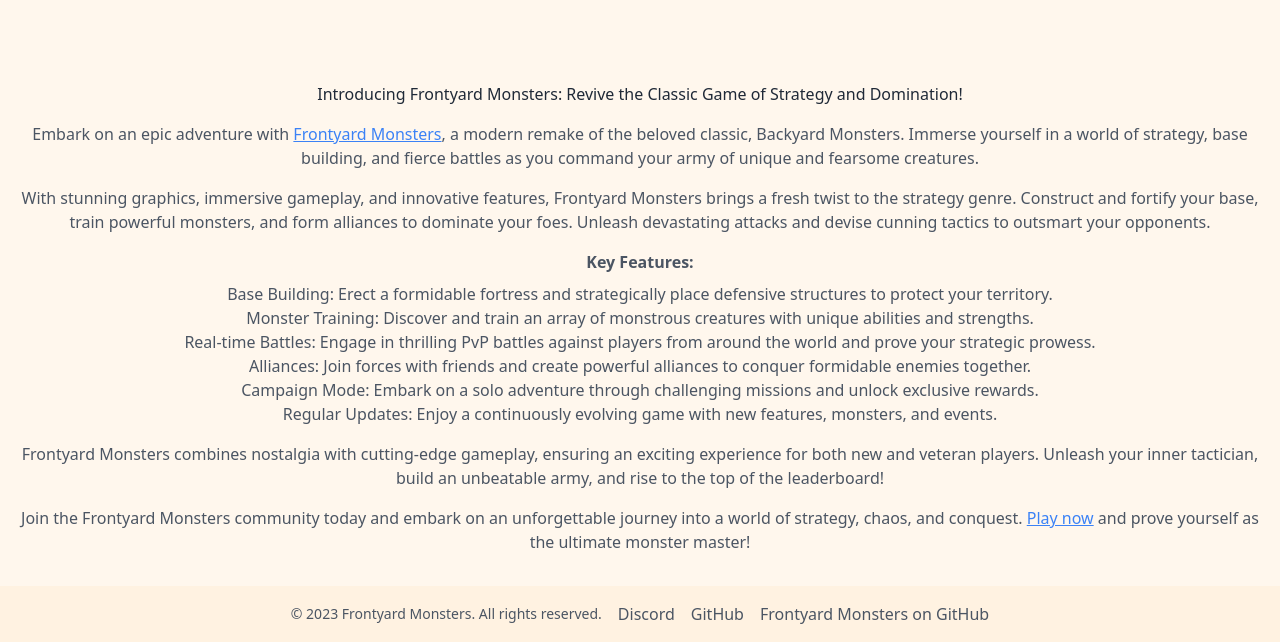
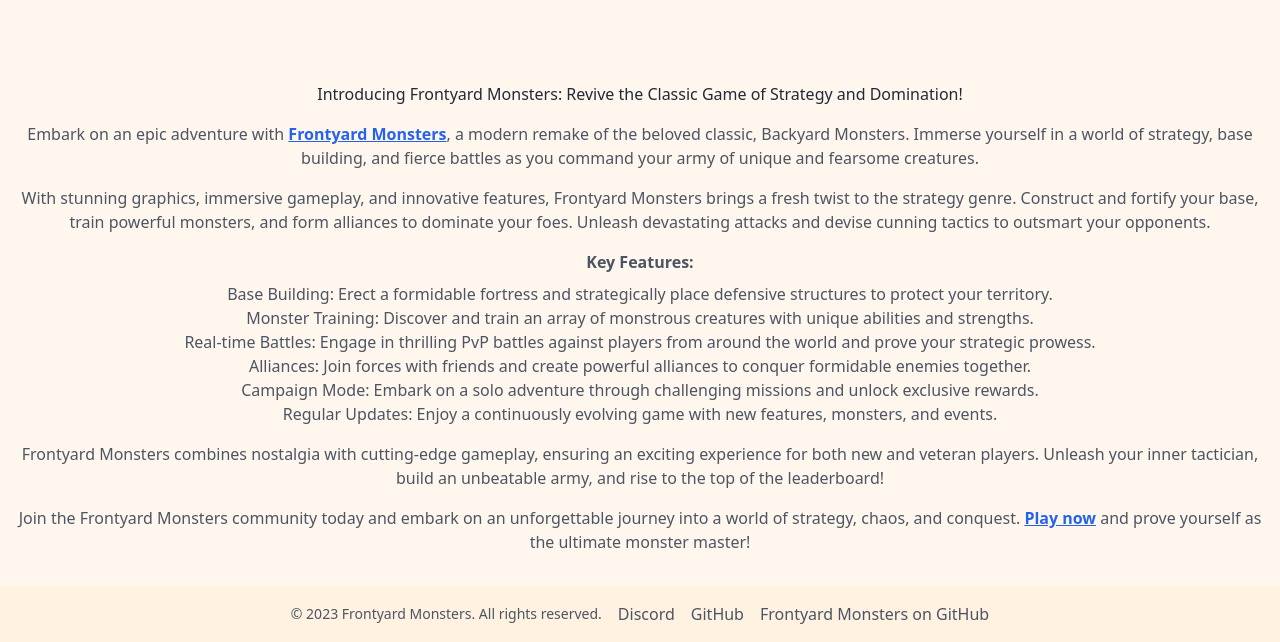
Before and after one commit to danielbeltejar/frontyardmonsters, a website: page dist/index.html in a window 1280 px wide. Shown: the part 798-1440 px from the top of the page. Drawn offline with Linux system fonts and the light colour scheme.

Commit message:
Changed links font weight.

```diff
--- a/dist/index.html
+++ b/dist/index.html
@@ -4,6 +4,7 @@
 	<meta charset="UTF-8">
 	<meta name="viewport" content="width=device-width, initial-scale=1.0">
 	<title>Play Frontyard Monsters</title>
+	<meta name="description" content="Immerse yourself in a world of strategy, base building, and fierce battles with Frontyard Monsters. Revive the classic game of Backyard Monsters with stunning graphics, innovative features, and epic gameplay. Train powerful monsters, form alliances, and dominate your foes. Join the community and play now!">
 	<link rel="icon" type="image/webp" href="/assets/images/icon.webp">
 	<link rel="icon" type="image/png" href="/assets/images/icon.png">
 	<link rel="stylesheet" href="style.css">
@@ -79,7 +80,7 @@
 					Introducing Frontyard Monsters: Revive the Classic Game of Strategy and Domination!
 				</p>
 				<p class="mt-4 text-center text-gray-600 text-xl lg:text-base">
-					Embark on an epic adventure with <a href="https://fym.danielbeltejar.es" class="text-blue-500 underline" target="_blank" rel="noopener noreferrer">Frontyard Monsters</a>, a modern remake of the beloved classic, Backyard Monsters. Immerse yourself in a world of strategy, base building, and fierce battles as you command your army of unique and fearsome creatures.
+					Embark on an epic adventure with <a href="https://fym.danielbeltejar.es" class="text-blue-600 font-bold underline" target="_blank" rel="noopener noreferrer">Frontyard Monsters</a>, a modern remake of the beloved classic, Backyard Monsters. Immerse yourself in a world of strategy, base building, and fierce battles as you command your army of unique and fearsome creatures.
 				</p>
 				<p class="mt-4 text-center text-gray-600 text-xl lg:text-base">
 					With stunning graphics, immersive gameplay, and innovative features, Frontyard Monsters brings a fresh twist to the strategy genre. Construct and fortify your base, train powerful monsters, and form alliances to dominate your foes. Unleash devastating attacks and devise cunning tactics to outsmart your opponents.
@@ -99,7 +100,7 @@
 					Frontyard Monsters combines nostalgia with cutting-edge gameplay, ensuring an exciting experience for both new and veteran players. Unleash your inner tactician, build an unbeatable army, and rise to the top of the leaderboard!
 				</p>
 				<p class="mt-4 text-center text-gray-600 text-xl lg:text-base">
-					Join the Frontyard Monsters community today and embark on an unforgettable journey into a world of strategy, chaos, and conquest. <a href="https://app.fym.danielbeltejar.es" class="text-blue-500 underline" target="_blank" rel="noopener noreferrer">Play now</a> and prove yourself as the ultimate monster master!
+					Join the Frontyard Monsters community today and embark on an unforgettable journey into a world of strategy, chaos, and conquest. <a href="https://app.fym.danielbeltejar.es" class="text-blue-600 font-bold underline" target="_blank" rel="noopener noreferrer">Play now</a> and prove yourself as the ultimate monster master!
 				</p>
 			</div>
 		</div>
```
Also changed, not shown: dist/style.css.
